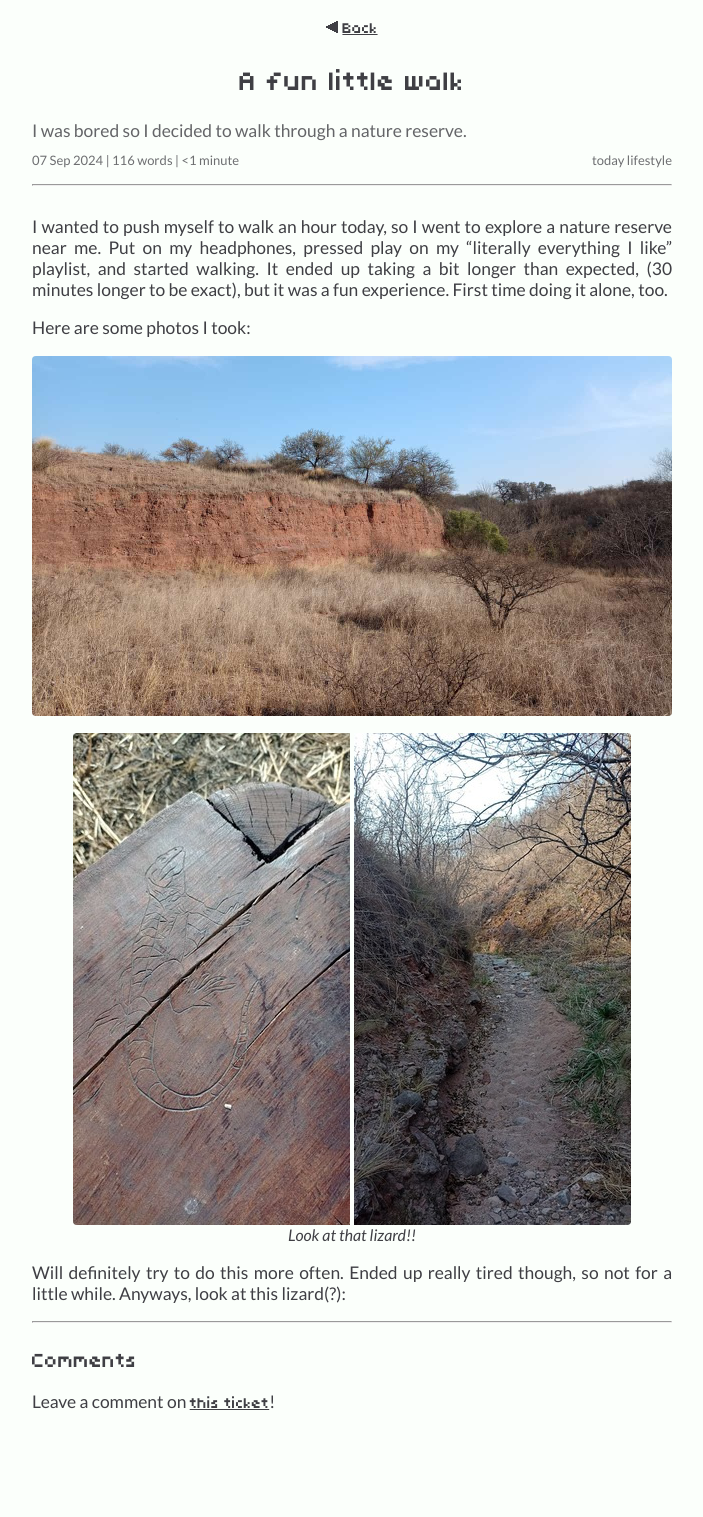
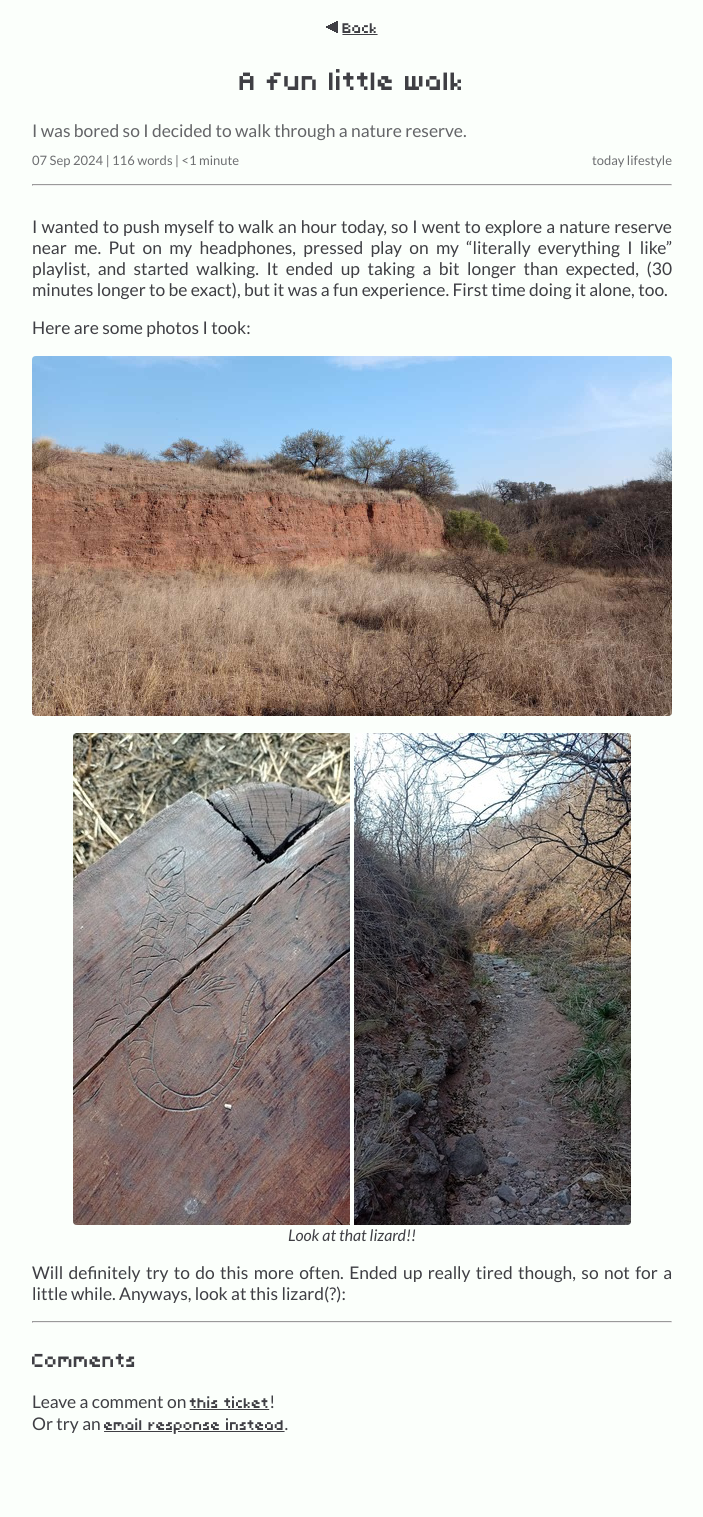
Before and after one commit to BenjaTK/benjatk.github.io, a Jekyll site: the page built from _posts/2024-09-07-walking-through-a-nature-reserve.md, in a window 1280 px wide. Shown: the whole page, without its empty margins (288-991 px from the left). Built offline with Jekyll 4.4.1, drawn with Linux system fonts in a browser that asks for light colours; before the commit the page ends 1495 px from its top, so only the background shows below that.

Commit message:
Add email response option

```diff
--- a/_includes/comments.html
+++ b/_includes/comments.html
@@ -87,8 +87,8 @@ request.send();
 
 <div class="github-comments">
 <h2>Comments</h2>
-<p id="leave-a-comment">Leave a comment on <a href="https://github.com/BenjaTK/benjatk.github.io/issues/{{ page.comments_id }}">this ticket</a>!</p>
+<p id="leave-a-comment">Leave a comment on <a href="https://github.com/BenjaTK/benjatk.github.io/issues/{{ page.comments_id }}">this ticket</a>!<br>Or try an <a href="mailto:contact@benjatk.com?subject=Re: {{ page.title }}">email response instead</a>.</p>
 <ul id="gh-comments-list"></ul>
-<p id="cant-comment">You can't comment on this post :(</p>
+<p id="cant-comment">You can't comment on this post :(<br>Try an <a href="mailto:contact@benjatk.com?subject=Re: {{ page.title }}">email response instead</a>.</p>
 <p id="no-comments-found">No comments found for this post, be the first one to comment!</p>
 </div>
```
